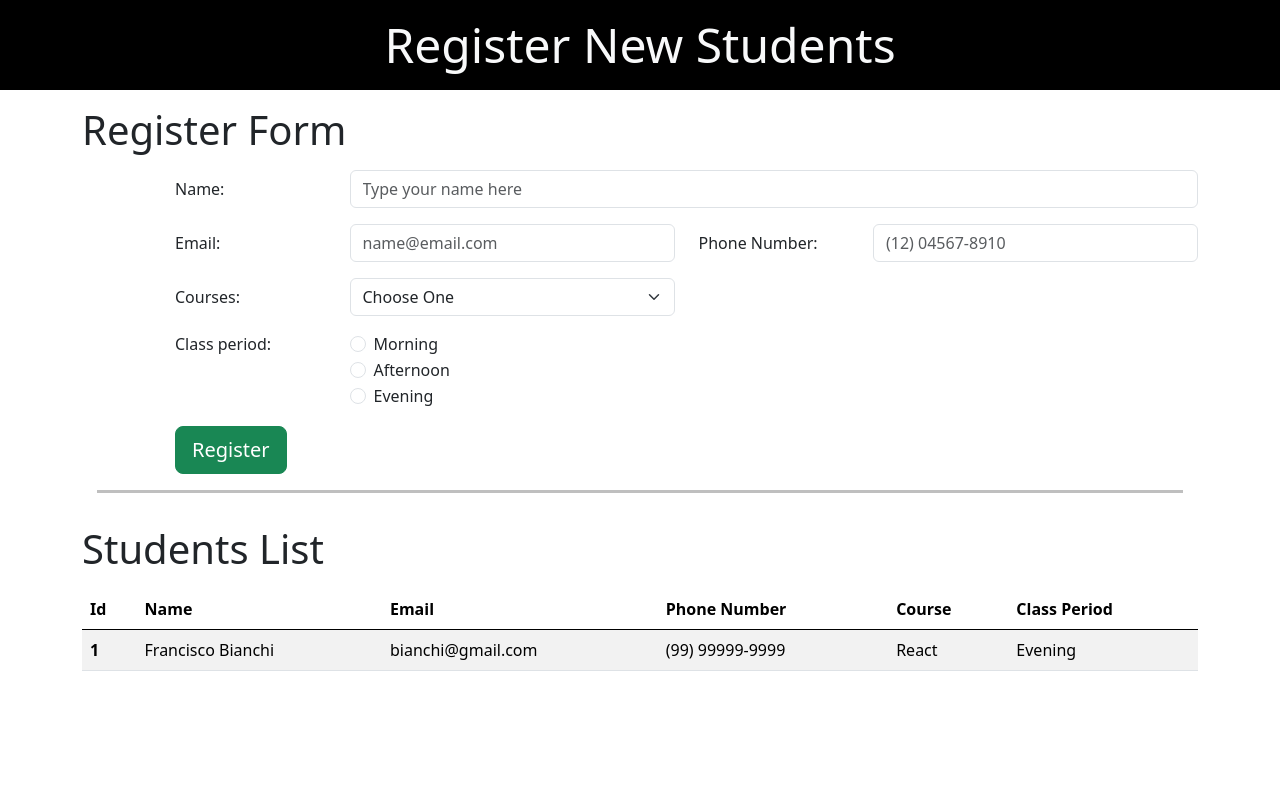
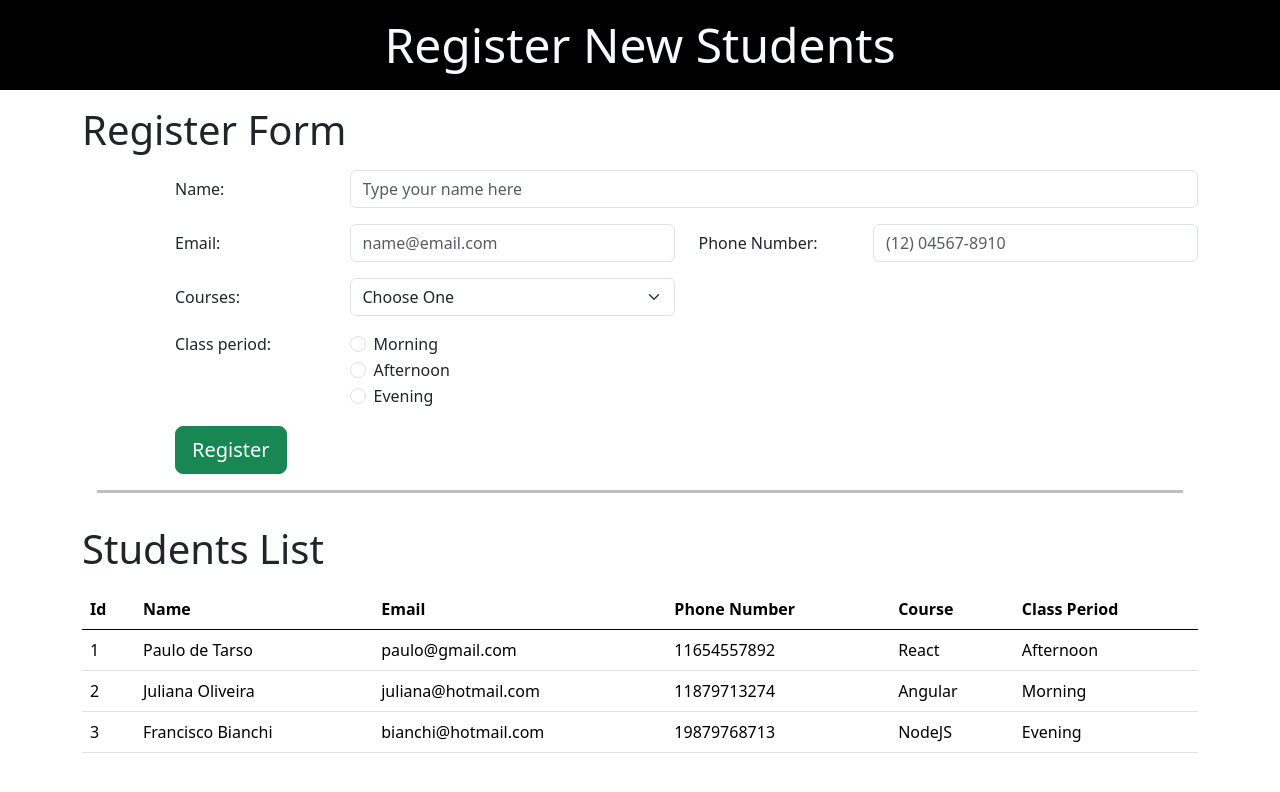
Before and after one commit to Wilson-Barbosa/student-register, a plain HTML site: page index.html in a window 1280 px wide. Drawn offline with nearby package versions, Linux system fonts and the light colour scheme.

Commit message:
closes #5 - student info is now displayed on the screen properly

```diff
--- a/index.html
+++ b/index.html
@@ -97,9 +97,9 @@
         <!-- Table of Students -->
         <section class="container my-3">
             <div class="display-6">Students List</div>
-            <table class="table table-striped mt-3">
-                <thead class="border-bottom-6 border-black">
-                  <tr>
+            <table class="table table-striped mt-3" id="student-table">
+                <thead>
+                  <tr class="border-bottom-6 border-black">
                     <th scope="col">Id</th>
                     <th scope="col">Name</th>
                     <th scope="col">Email</th>
@@ -109,18 +109,10 @@
                   </tr>
                 </thead>
                 <tbody>
-                  <tr>
-                    <th scope="row">1</th>
-                    <td>Francisco Bianchi</td>
-                    <td>bianchi@gmail.com</td>
-                    <td>(99) 99999-9999</td>
-                    <td>React</td>
-                    <td>Evening</td>
-                  </tr>
+                    <!-- The data will go here -->
                 </tbody>
               </table>
         </section>
-
     </main>
 
     <!-- JavaScript links -->
--- a/src/script.js
+++ b/src/script.js
@@ -55,4 +55,69 @@ let studentArray = [
         course: 1,
         period: 3,
     },
+    {
+        id: 3,
+        name: "Francisco Bianchi",
+        email: "bianchi@hotmail.com",
+        phoneNumber: 19879768713,
+        course: 3,
+        period: 2,
+    }
 ];
+
+
+
+/* ----------------- FUNCTIONS ----------------- */
+
+//takes ONE student data and shows it on the screen
+function gets_one_student_info(student) {
+
+    let table = document.getElementById("student-table");   //grabs the table element
+    let newRow = table.insertRow();                         //inserts a new row to my table
+
+    //inserting ID
+    let newId = document.createTextNode(student.id);
+    newRow.insertCell().appendChild(newId);
+
+    //inserting name
+    let newName = document.createTextNode(student.name);
+    newRow.insertCell().appendChild(newName);
+
+    //inserting email
+    let newEmail = document.createTextNode(student.email);
+    newRow.insertCell().appendChild(newEmail);
+
+    //inserting phone number
+    let newPhone = document.createTextNode(student.phoneNumber);
+    newRow.insertCell().appendChild(newPhone);
+
+    //inserts the matching course
+    for (let j = 0; j < courseArray.length; j++) {
+        if (student.course == courseArray[j].id) {
+            let newCourse = document.createTextNode(courseArray[j].course);
+            newRow.insertCell().appendChild(newCourse);
+        }
+    }
+
+    //inserts the matching period
+    for (let j = 0; j < periodArray.length; j++) {
+        if (student.course == periodArray[j].id) {
+            let newPeriod = document.createTextNode(periodArray[j].period);
+            newRow.insertCell().appendChild(newPeriod);
+        }
+    }
+}
+
+
+//iterates the studentArray and passes each student as argument
+//this will be called later, when the page is loaded
+function load_all_students() {
+    for (let i = 0; i < studentArray.length; i++) {
+        gets_one_student_info(studentArray[i]);
+    }
+}
+
+/* ----------------- Info displayed on page load ----------------- */
+
+//load all students information to the screen
+load_all_students();
```
